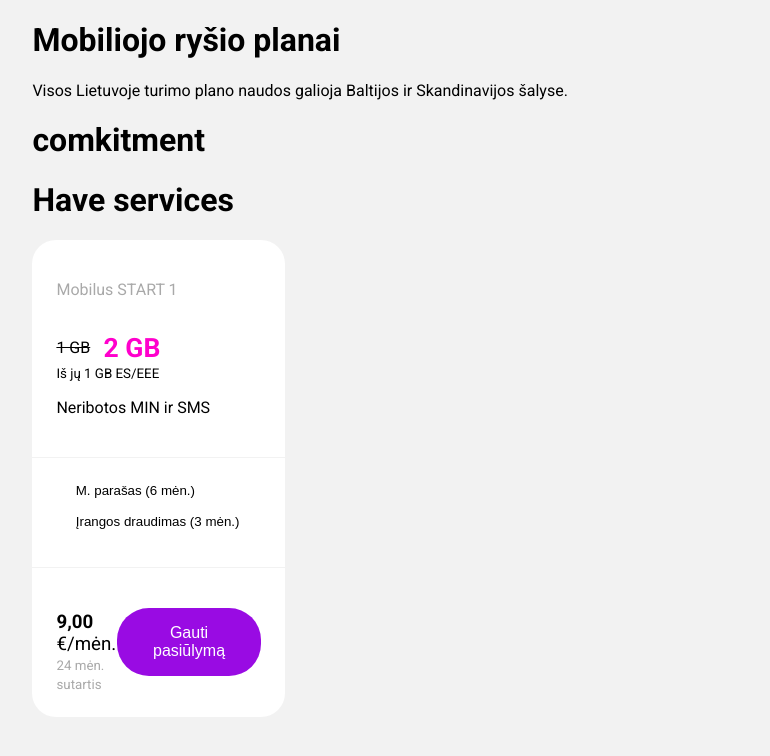
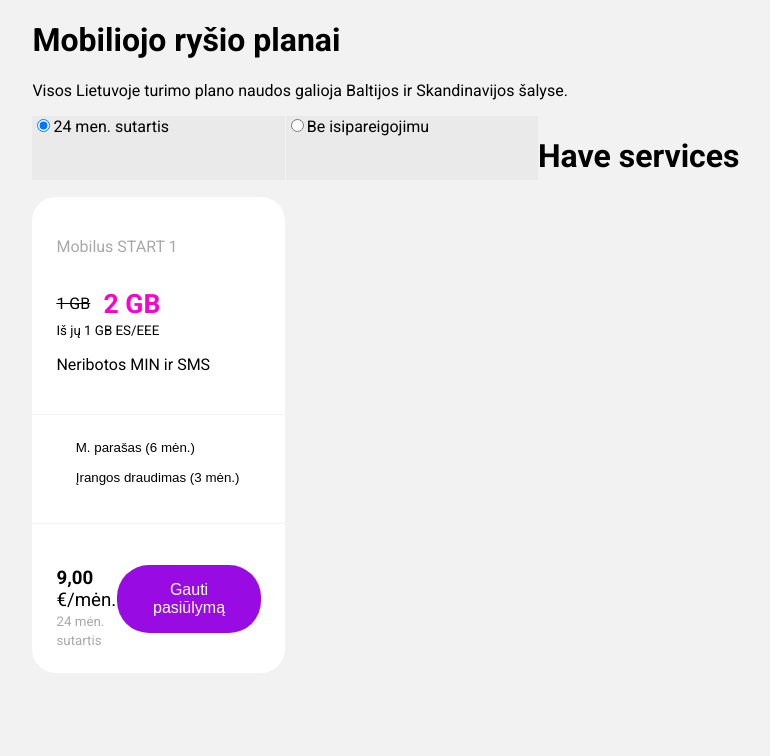
Before and after one commit to Rutkevicius0/JS-React-mobilePlans, a React (Create React App) app: page / in a window 1280 px wide. Shown: the top 756 px of the page, without its empty margins (102-872 px from the left). Built offline with nearby package versions, Linux system fonts and the light colour scheme; some icons are missing.

Commit message:
commitment not finished save

```diff
--- a/src/App.css
+++ b/src/App.css
@@ -13,6 +13,9 @@ body {
 .main-container {
   width: 80%;
   margin: 0 auto;
+}
+.controls {
+  display: flex;
 }
 .plan-card {
   width: 25%;
@@ -83,3 +86,27 @@ body {
   color: #ffffff;
   padding: 1em;
 }
+
+/* COMMITMENT */
+
+.commitment-container {
+  height: 4em;
+  width: 50%;
+}
+.commitment-form {
+  display: grid;
+  grid-template-columns: 1fr 1fr;
+  height: 100%;
+  align-items: center;
+  justify-items: center;
+  gap: 1px;
+}
+.commitment-choice {
+  background-color: #eaeaea;
+  width: 100%;
+  height: 100%;
+  align-items: center;
+}
+.radio-check {
+  cursor: pointer;
+}
--- a/src/components/commitment.jsx
+++ b/src/components/commitment.jsx
@@ -5,7 +5,29 @@ class Commitment extends Component {
   render() {
     return (
       <div className="commitment-container">
-        <h1>comkitment</h1>
+        <form className="commitment-form">
+          <div className="commitment-choice">
+            <input
+              className="radio-check"
+              type="radio"
+              name="contract"
+              id="contract"
+              value="contract"
+              defaultChecked
+            />
+            <label for="contract">24 men. sutartis</label>
+          </div>
+          <div className="commitment-choice">
+            <input
+              className="radio-check"
+              type="radio"
+              name="contract"
+              id="nocontract"
+              value="nocontract"
+            />
+            <label for="nocontract">Be isipareigojimu</label>
+          </div>
+        </form>
       </div>
     );
   }
--- a/src/components/mobilePlan.jsx
+++ b/src/components/mobilePlan.jsx
@@ -11,7 +11,9 @@ class MobilePlan extends Component {
             <h5 className="data-noservices">1 GB</h5>
             <h5 className="data-withservices">2 GB</h5>
           </div>
-          <small>Iš jų 1 GB ES/EEE</small>
+          <small>
+            Iš jų 1 GB <span className="roaming-info">ES/EEE</span>{' '}
+          </small>
           <p>Neribotos MIN ir SMS</p>
         </div>
         <div className="card-middle">
```
